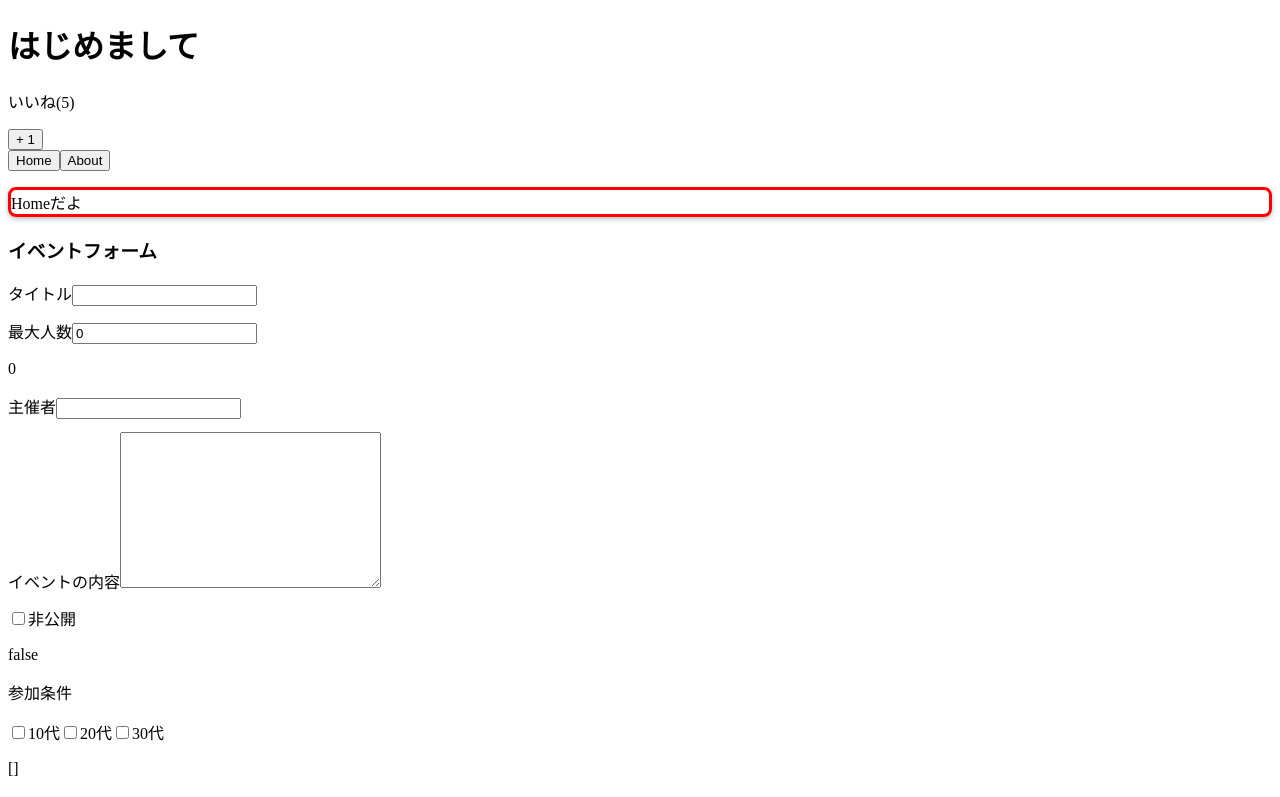
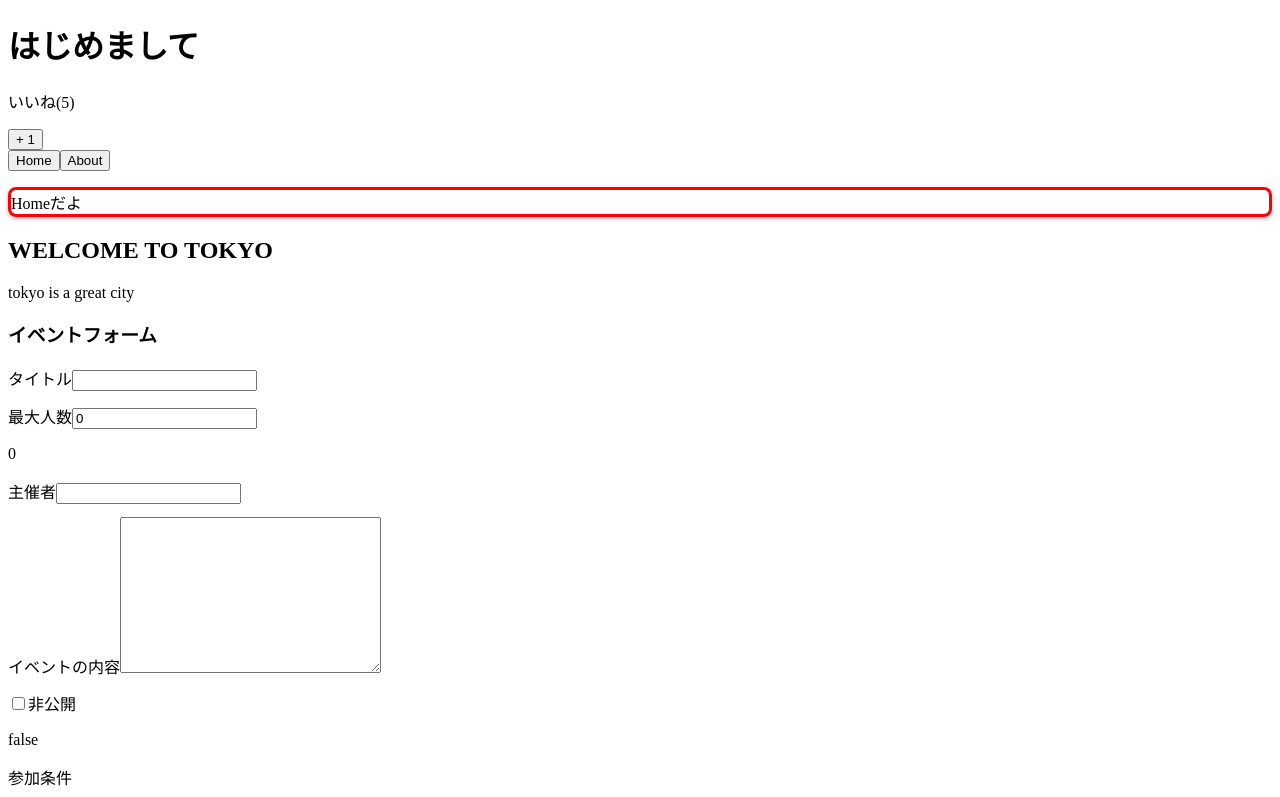
Before and after one commit to TomoyukiMatsuda/practice-Vue_CLI, a Vue app: page / in a window 1280 px wide. Shown: the top 797 px of the page. Built offline with nearby package versions, Linux system fonts and the light colour scheme.

Commit message:
filter の使い方について学習

```diff
--- a/src/components/Home.vue
+++ b/src/components/Home.vue
@@ -1,9 +1,25 @@
 <template>
-  <p v-border:solid.round.shadow="{ width: '3px', color: 'red' }">Homeだよ</p>
+  <div>
+    <p v-border:solid.round.shadow="{ width: '3px', color: 'red' }">Homeだよ</p>
+    <h2>{{ title | upCase }}</h2>
+    <p>{{ subTitle | lowCase }}</p>
+  </div>
 </template>
 
 <script>
 export default {
+  data() {
+    return {
+      tmpData: "hello",
+      title: "Welcome to Tokyo",
+      subTitle: "Tokyo is a great city"
+    }
+  },
+  filters: {
+    lowCase(val) {
+      return val.toLowerCase();
+    }
+  },
   directives: {
     border(el, binding) {
       el.style.borderWidth = binding.value.width;
--- a/src/main.js
+++ b/src/main.js
@@ -4,6 +4,9 @@ import LikeNumber from "./components/LikeNumber.vue";
 
 Vue.config.productionTip = false
 Vue.component("LikeNumber", LikeNumber); // コンポーネントのグローバル登録
+Vue.filter("upCase", function(val) {
+  return val.toUpperCase();
+});
 
 new Vue({
   render: h => h(App),
```
